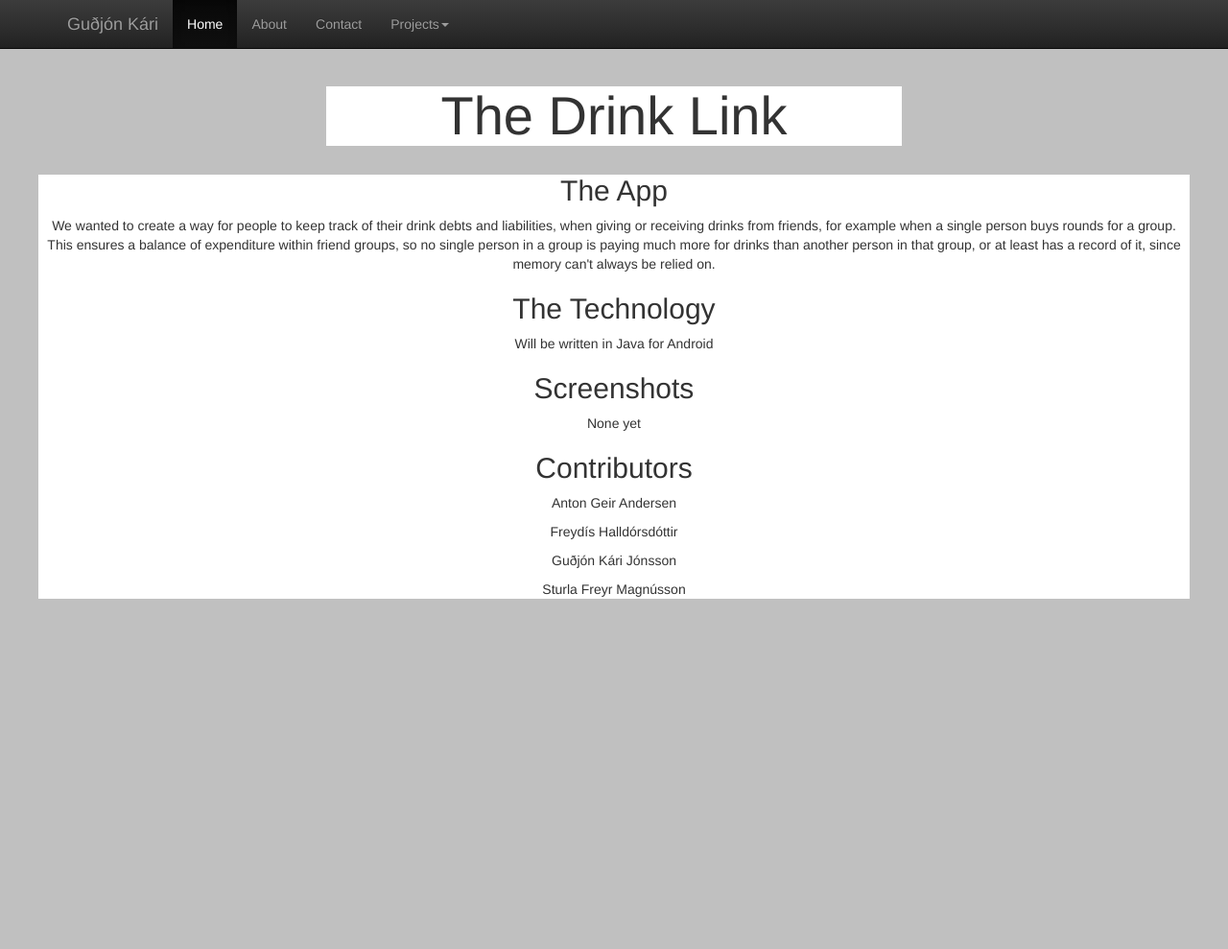
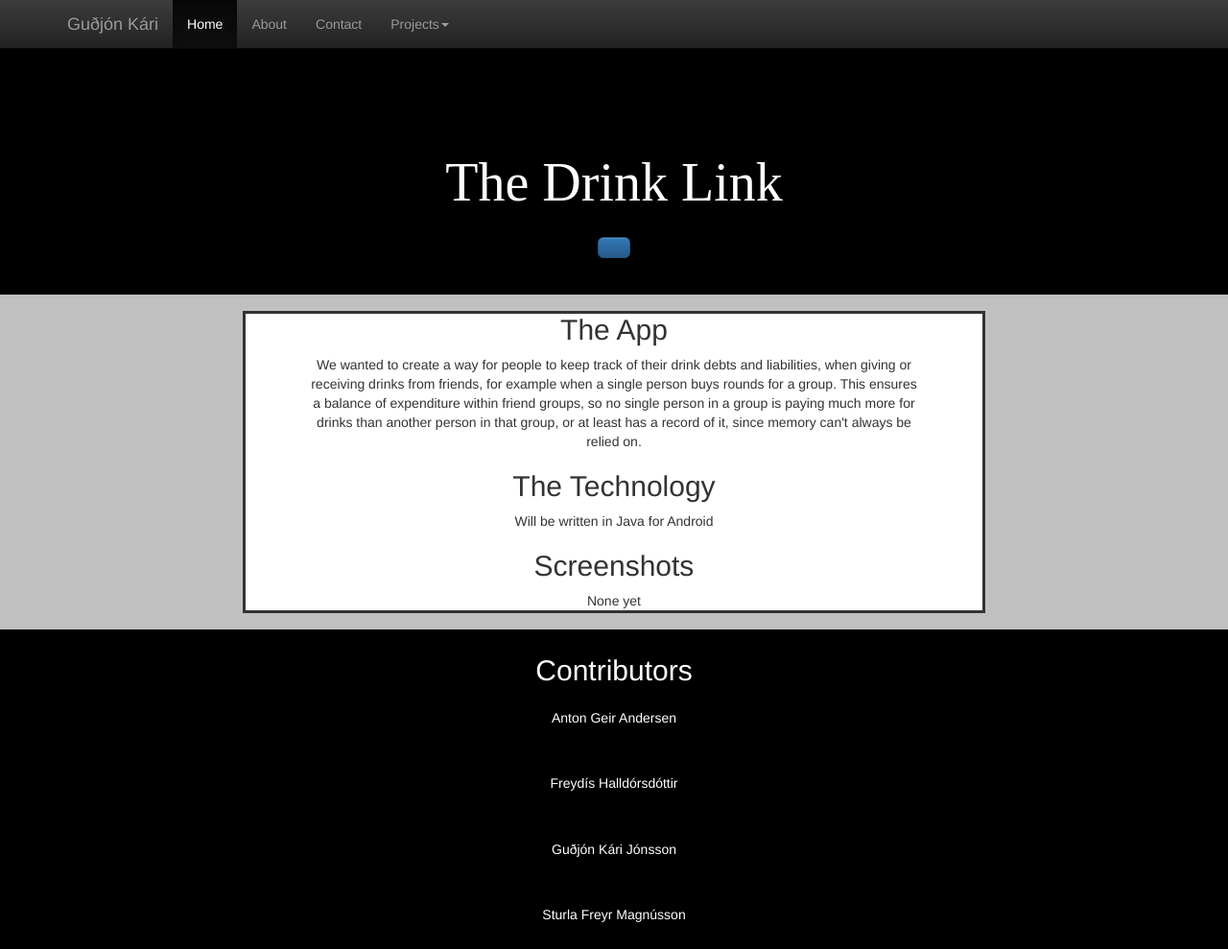
Before and after one commit to gudkjon/DrinkLink, a plain HTML site: page index.html in a window 1280 px wide. Shown: the whole page at 96% size. Before the commit the page ends 800 px from the top, so only its background shows below. Drawn offline with nearby package versions, Linux system fonts and the light colour scheme.

Commit message:
changed css

```diff
--- a/index.html
+++ b/index.html
@@ -56,10 +56,14 @@
             </div><!--/.nav-collapse -->
         </div>
       </nav>
-      <h1>The Drink Link</h1>
+      <div class="header">
+          <h1>The Drink Link</h1>
+          <p><button class="btn btn-lg btn-primary"></button></p>
+      </div>
       <main>
           <h2>The App</h2>
-          <p>We wanted to create a way for people to keep track of their drink debts and liabilities, when giving or receiving drinks from friends, for example when a single person buys rounds for a group. This ensures a balance of expenditure within friend groups, so no single person in a group is paying much more for drinks than another person in that group, or at least has a record of it, since memory can't always be relied on.</p>
+          <p>We wanted to create a way for people to keep track of their drink debts and liabilities, when giving or receiving drinks from friends, for example when a single person buys rounds for a group. This ensures a balance of expenditure within friend groups, so no single person in a group is paying much more for drinks than another person in that group, or at least has a record of it, since memory can't always be relied on.
+          </p>
 
           <h2>The Technology</h2>
 
@@ -67,16 +71,13 @@
 
           <h2>Screenshots</h2>
           <p>None yet</p>
+      </main>
+      <footer>
           <h2>Contributors</h2>
           <p>Anton Geir Andersen</p>
           <p>Freydís Halldórsdóttir</p>
           <p>Guðjón Kári Jónsson </p>
           <p>Sturla Freyr Magnússon</p>
-      </main>
-
-
-
-
-
+      </footer>
   </body>
 </html>
--- a/style.css
+++ b/style.css
@@ -1,20 +1,16 @@
 body {
-	max-width: 1200px;
-  	padding-top: 70px;
-  	padding-bottom: 30px;
-	background-color: #C0C0C0;
-	margin: auto;
+  margin: auto;
+  background-color: #C0C0C0;
 }
 
 main {
-  	/*margin-right: 10%;
-  	margin-left: 10%;*/
-  	text-align: center;
-  	margin-left: 0;
-  	margin-right: 0;
-  	padding-left: auto;
-  	padding-right: auto;
-  	background-color: #FFFFFF;
+    background-color: #FFF;
+    text-align: center;
+    margin-left: 20%;
+    margin-right: 20%;
+    padding-left: 5%;
+    padding-right: 5%;
+    outline-style: solid;
 }
 
 .theme-dropdown .dropdown-menu {
@@ -31,18 +27,51 @@ main {
   width: auto;
 }
 
-h1 {
-  /*height: 15rem;
-  padding: 5rem;*/
-  /*margin-top: 2.5%;*/
-  margin-bottom: 2.5%;
+
+div.header {
+  padding-top: 70px;
+  background-color: #000;
+}
+
+div.header > p {
   margin-left: 25%;
   margin-right: 25%;
-  /*position:absolute;*/
-  background-color: #ffffff;
-  /*opacity: 0.9;*/
-  /*padding: 2rem;*/
   text-align: center;
-  font-size: 4em;
-  /*font-family: 'Niconne';*/
+  padding-bottom: 3%;
 }
+
+h1{
+    /*height: 15rem;
+    padding: 5rem;*/
+    margin-top: 7%;
+    margin-bottom: 2%;
+    margin-left: auto;
+    margin-right: auto;
+    /*position:absolute;*/
+    color: #fff;
+
+    /*background-color: #000;
+    opacity: 0.9;*/
+    /*padding: 2rem;*/
+    text-align: center;
+    font-size: 4em;
+    font-family: 'Niconne';
+  }
+
+  footer > p {
+    text-align: center;
+    color: #fff;
+    padding-bottom: 2%;
+    padding-top: 1%;
+  }
+
+  footer > h2 {
+    padding-top: 2%;
+    text-align: center;
+    color: #fff;
+  }
+
+  footer {
+      background-color: #000;
+      margin-bottom: -15px;
+  }
```
